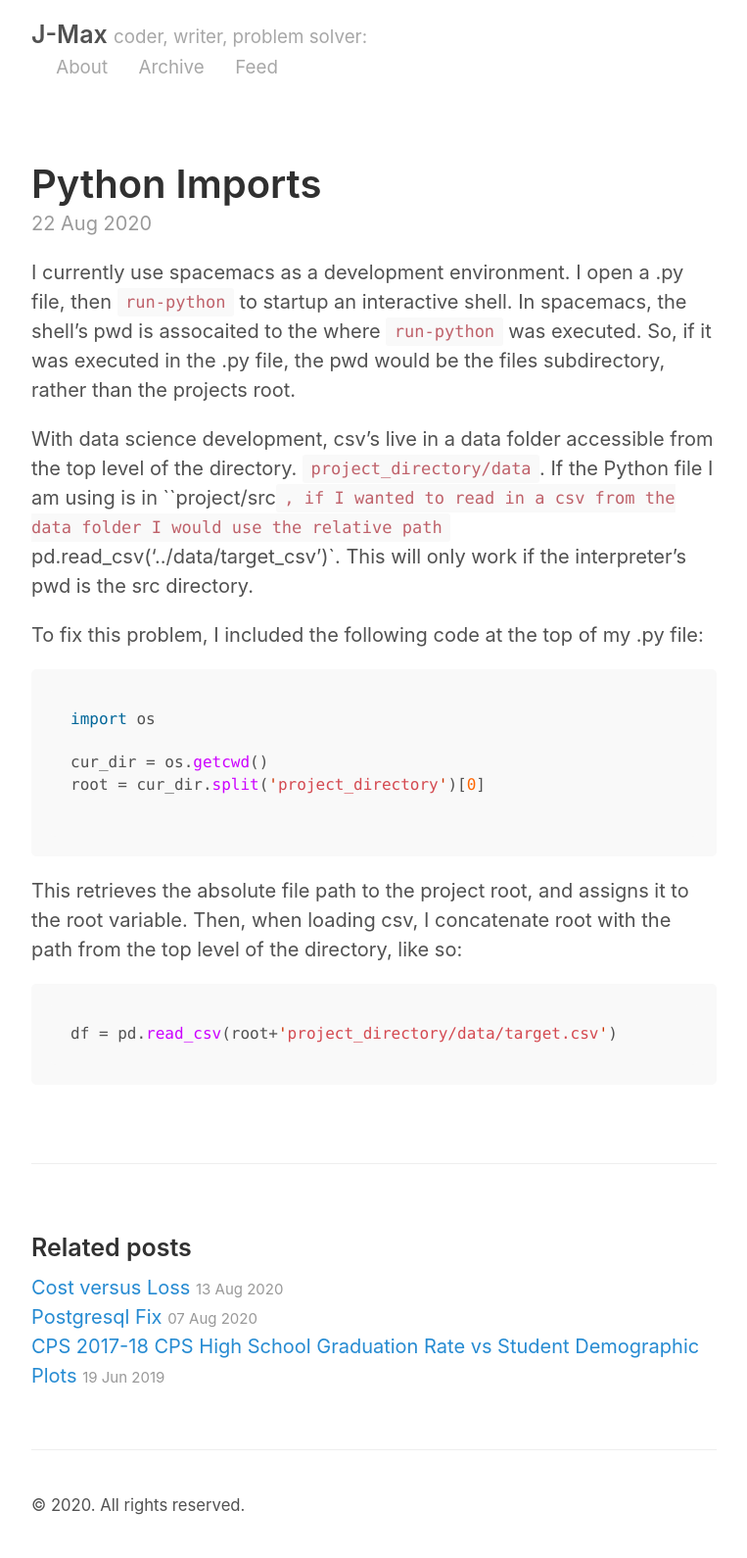
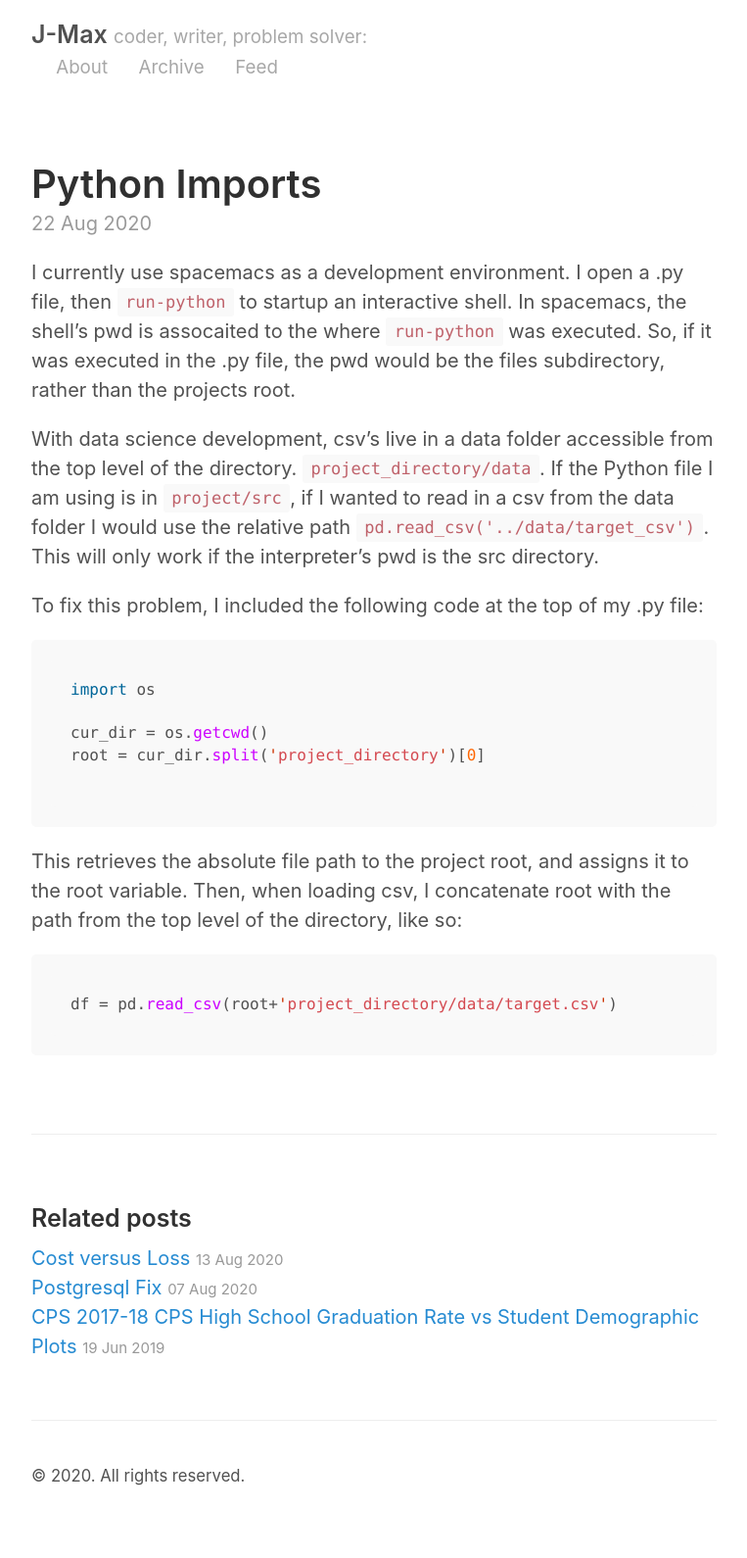
Before and after one commit to j-max/j-max.github.io, a Jekyll site: the page built from _posts/2020-08-22-py_imports.md, in a window 1280 px wide. Shown: the whole page at 98% size, without its empty margins (258-1021 px from the left). Built offline with Jekyll 4.4.1, drawn with Linux system fonts in a browser that asks for light colours; after the commit the page ends 1560 px from its top, so only the background shows below that.

```diff
--- a/_posts/2020-08-22-py_imports.md
+++ b/_posts/2020-08-22-py_imports.md
@@ -5,7 +5,7 @@ title: Python Imports
 
 I currently use spacemacs as a development environment.  I open a .py file, then `run-python` to startup an interactive shell.  In spacemacs, the shell's pwd is assocaited to the where `run-python` was executed. So, if it was executed in the .py file, the pwd would be the files subdirectory, rather than the projects root.
 
-With data science development, csv's live in a data folder accessible from the top level of the directory.  `project_directory/data`. If the Python file I am using is in ``project/src`, if I wanted to read in a csv from the data folder I would use the relative path `pd.read_csv('../data/target_csv')`. This will only work if the interpreter's pwd is the src directory.
+With data science development, csv's live in a data folder accessible from the top level of the directory.  `project_directory/data`. If the Python file I am using is in `project/src`, if I wanted to read in a csv from the data folder I would use the relative path `pd.read_csv('../data/target_csv')`. This will only work if the interpreter's pwd is the src directory.
 
 To fix this problem, I included the following code at the top of my .py file:
 
```
